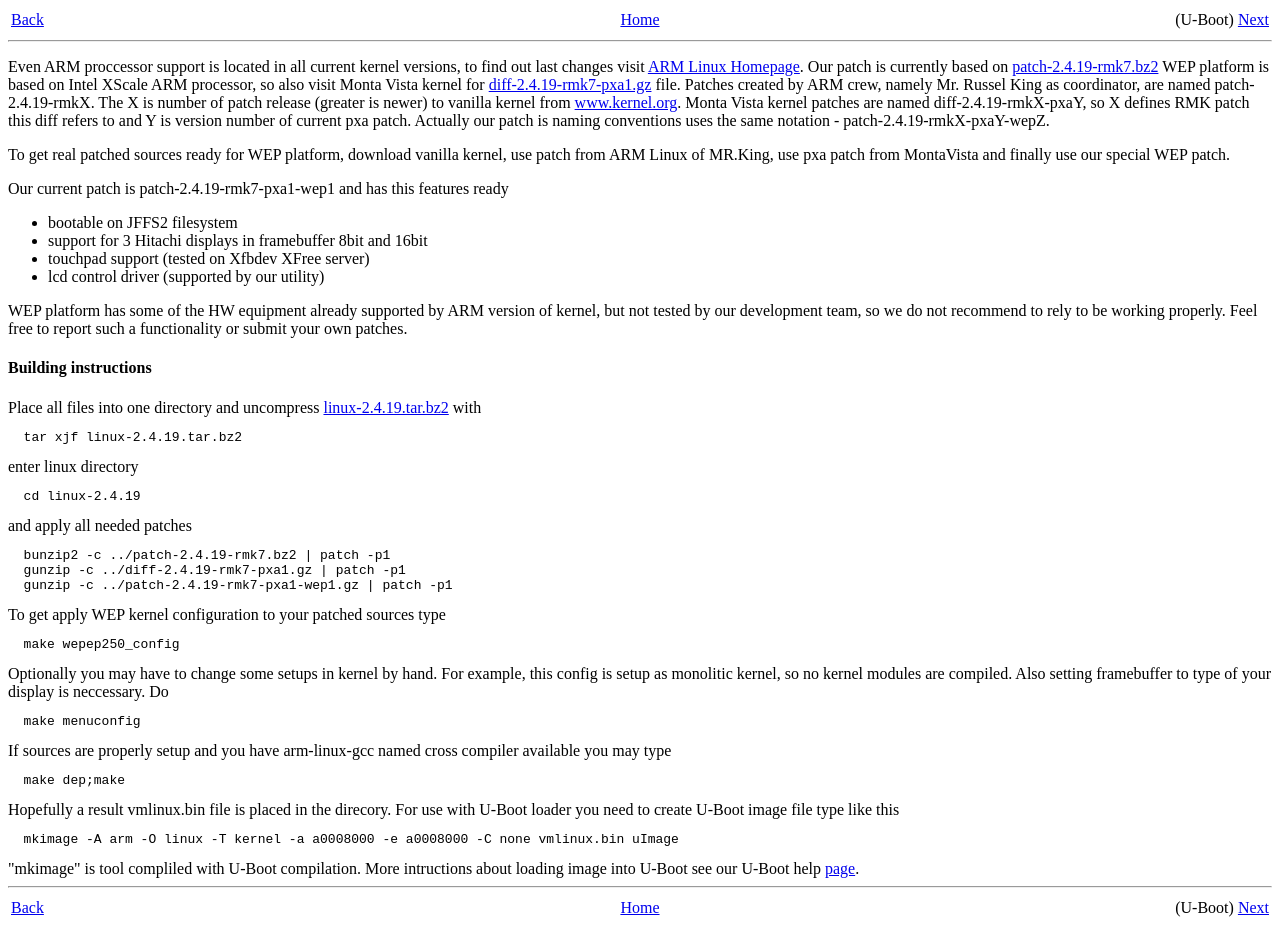
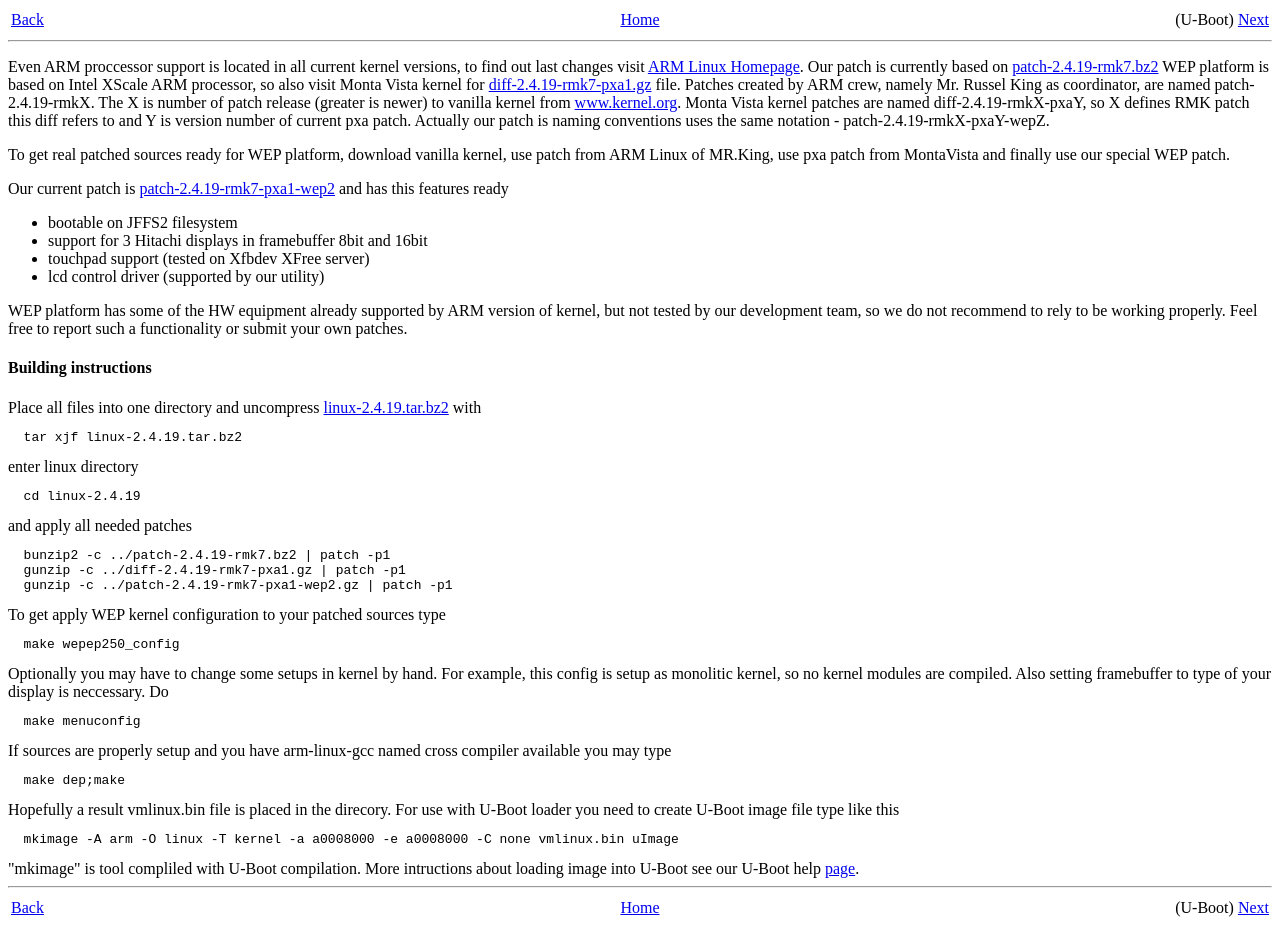
Before and after one commit to BackupTheBerlios/wep-linux, a plain HTML site: page website/kernel.html in a window 1280 px wide. Drawn offline with Linux system fonts and the light colour scheme.

Commit message:
Updated for 2.4.19-rmk7-pxa1-wep2.

```diff
--- a/website/kernel.html
+++ b/website/kernel.html
@@ -29,7 +29,7 @@ patch is naming conventions uses the same notation - patch-2.4.19-rmkX-pxaY-wepZ
 from ARM Linux of MR.King, use pxa patch from MontaVista and finally use our special
 WEP patch.
 </p>
-Our current patch is patch-2.4.19-rmk7-pxa1-wep1 and has this features ready
+Our current patch is <a href="http://download.berlios.de/wep-linux/patch-2.4.19-rmk7-pxa1-wep2.gz">patch-2.4.19-rmk7-pxa1-wep2</a> and has this features ready
 <ul>
 <li>bootable on JFFS2 filesystem</li>
 <li>support for 3 Hitachi displays in framebuffer 8bit and 16bit</li>
@@ -53,7 +53,7 @@ and apply all needed patches
 <pre>
   bunzip2 -c ../patch-2.4.19-rmk7.bz2 | patch -p1
   gunzip -c ../diff-2.4.19-rmk7-pxa1.gz | patch -p1
-  gunzip -c ../patch-2.4.19-rmk7-pxa1-wep1.gz | patch -p1
+  gunzip -c ../patch-2.4.19-rmk7-pxa1-wep2.gz | patch -p1
 </pre>
 To get apply WEP kernel configuration to your patched sources type
 <pre>
```
